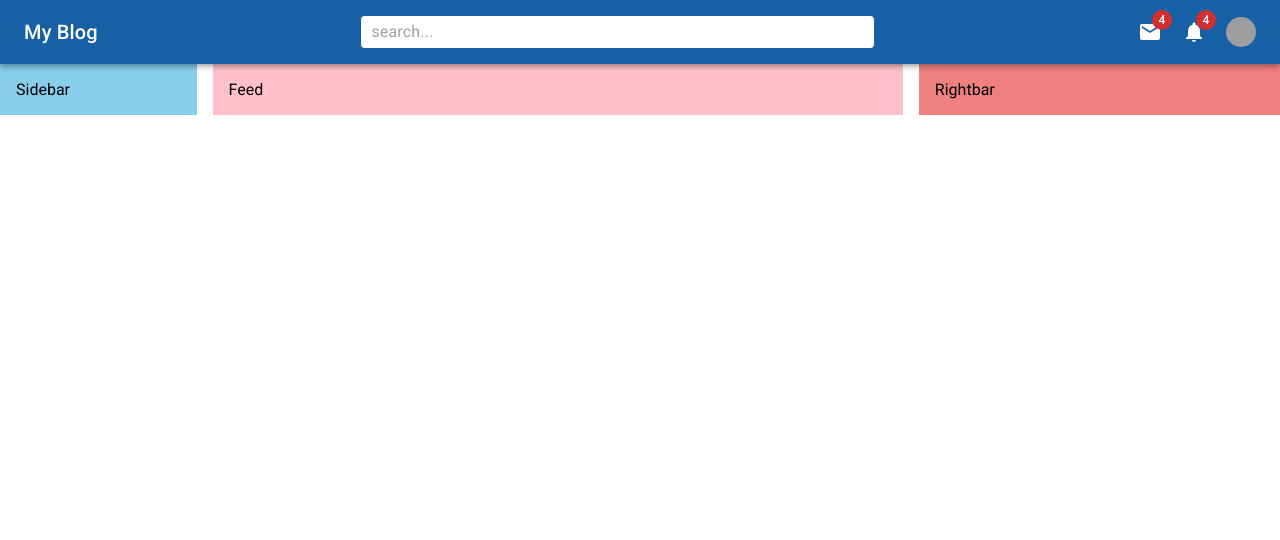
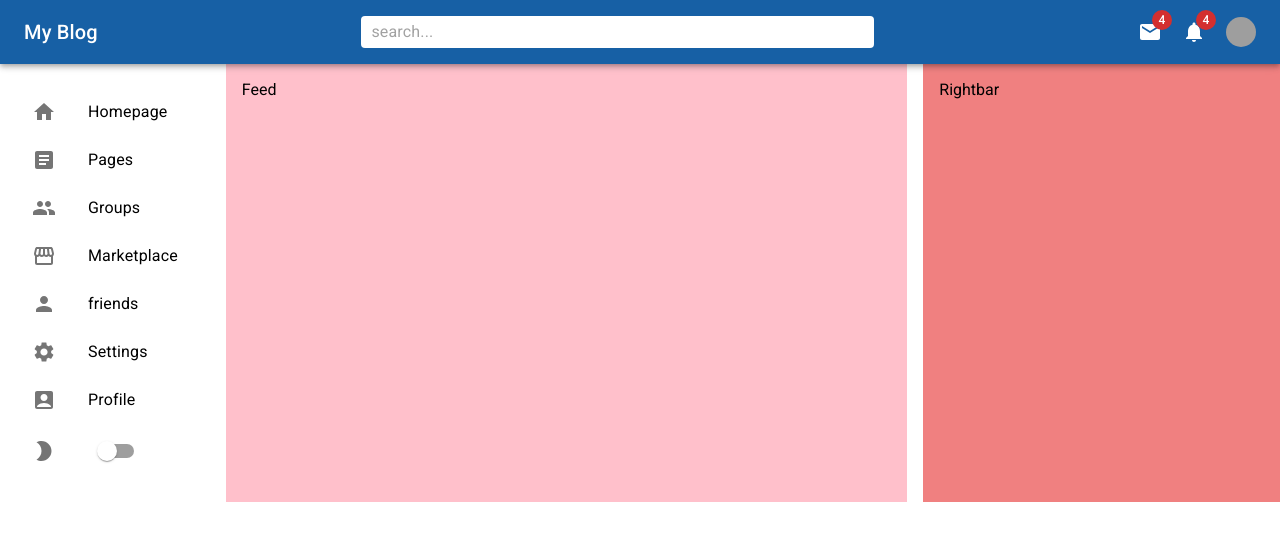
Before and after one commit to brosmar18/material-Ui-review, a React (Create React App) app: page / in a window 1280 px wide. Shown: the top 540 px of the page. Built offline with nearby package versions, Linux system fonts and the light colour scheme; grey boxes are pictures that could not be loaded.

Commit message:
Sidebar added

```diff
--- a/src/components/Sidebar.jsx
+++ b/src/components/Sidebar.jsx
@@ -1,10 +1,120 @@
 import React from 'react'
-import { Box } from '@mui/material';
+import {
+  Box,
+  List,
+  ListItem,
+  ListItemButton,
+  ListItemIcon,
+  ListItemText,
+  Switch
+} from '@mui/material';
+import {
+  Home,
+  AccountBox,
+  Settings,
+  Article,
+  Group,
+  Storefront,
+  Person,
+  ModeNight
+} from '@mui/icons-material';
 
 const Sidebar = () => {
   return (
-    <Box bgcolor="skyblue" flex={1} p={2} sx={{ display: { xs: "none", sm: "block" }}}>
-      Sidebar
+    <Box
+      flex={1} p={2}
+      sx={{ display: { xs: "none", sm: "block" }}}
+    >
+      <List>
+        <ListItem disablePadding>
+          <ListItemButton
+            component="a"
+            href='#'
+          >
+            <ListItemIcon>
+              <Home />
+            </ListItemIcon>
+            <ListItemText primary="Homepage" />
+          </ListItemButton>
+        </ListItem>
+        <ListItem disablePadding>
+          <ListItemButton
+            component="a"
+            href='#'
+          >
+            <ListItemIcon>
+              <Article />
+            </ListItemIcon>
+            <ListItemText primary="Pages" />
+          </ListItemButton>
+        </ListItem>
+        <ListItem disablePadding>
+          <ListItemButton
+            component="a"
+            href='#'
+          >
+            <ListItemIcon>
+              <Group />
+            </ListItemIcon>
+            <ListItemText primary="Groups" />
+          </ListItemButton>
+        </ListItem>
+        <ListItem disablePadding>
+          <ListItemButton
+            component="a"
+            href='#'
+          >
+            <ListItemIcon>
+              <Storefront />
+            </ListItemIcon>
+            <ListItemText primary="Marketplace" />
+          </ListItemButton>
+        </ListItem>
+        <ListItem disablePadding>
+          <ListItemButton
+            component="a"
+            href='#'
+          >
+            <ListItemIcon>
+              <Person />
+            </ListItemIcon>
+            <ListItemText primary="friends" />
+          </ListItemButton>
+        </ListItem>
+        <ListItem disablePadding>
+          <ListItemButton
+            component="a"
+            href='#'
+          >
+            <ListItemIcon>
+              <Settings />
+            </ListItemIcon>
+            <ListItemText primary="Settings" />
+          </ListItemButton>
+        </ListItem>
+        <ListItem disablePadding>
+          <ListItemButton
+            component="a"
+            href='#'
+          >
+            <ListItemIcon>
+              <AccountBox />
+            </ListItemIcon>
+            <ListItemText primary="Profile" />
+          </ListItemButton>
+        </ListItem>
+        <ListItem disablePadding>
+          <ListItemButton
+            component="a"
+            href='#'
+          >
+            <ListItemIcon>
+              <ModeNight />
+            </ListItemIcon>
+            <Switch />
+          </ListItemButton>
+        </ListItem>
+      </List>
     </Box>
   )
 }
```
